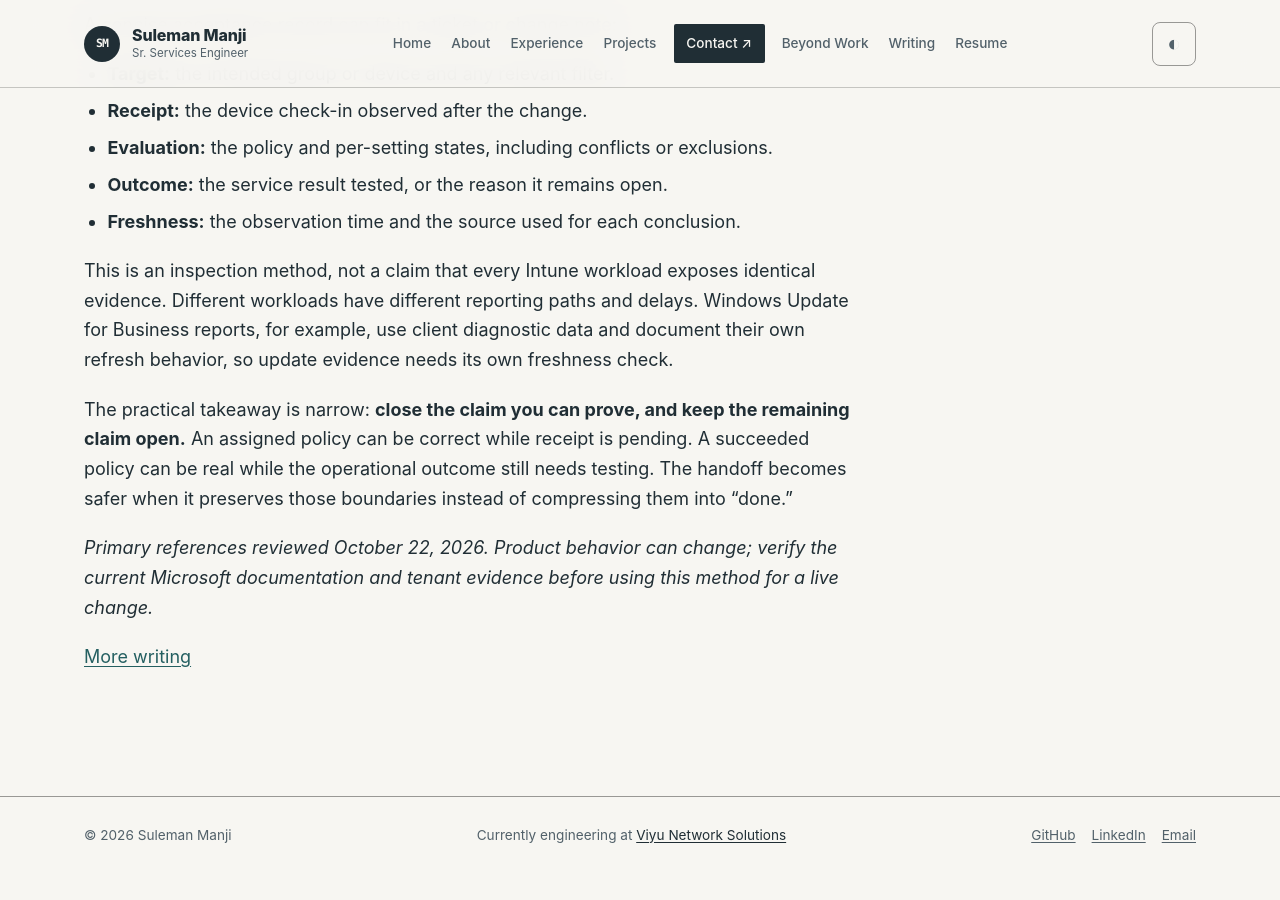
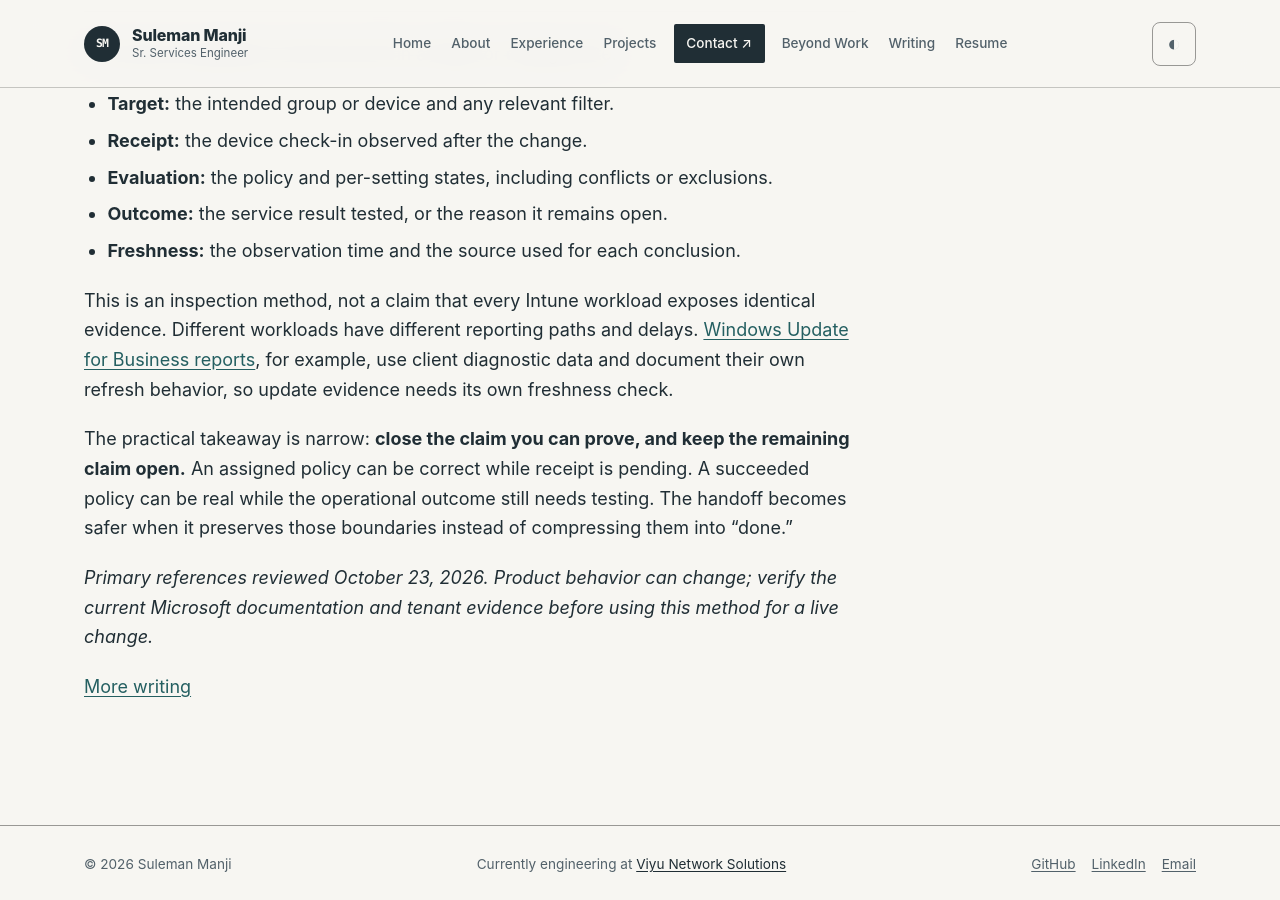
Before and after one commit to ssmanji89/sulemanji-port, a Jekyll site: the page built from notes/intune-policy-verification.md, in a window 1280 px wide and 900 px high, scrolled down 3602 px. Built offline with Jekyll 4.4.1, drawn with Linux system fonts in a browser that asks for light colours; before the commit the page ends 4475 px from its top, so only the background shows below that; some of the changed text lies outside the part shown.

Commit message:
docs: publish intune-policy-verification

```diff
--- a/notes/intune-policy-verification.md
+++ b/notes/intune-policy-verification.md
@@ -42,7 +42,7 @@
 
 ## A current status needs a current timestamp
 
-The timestamp is part of the evidence, not decoration. Microsoft Graph exposes `lastSyncDateTime` on the Intune `managedDevice` resource as the last successful Intune sync. A compliant or successful state without its observation time can describe an earlier environment.
+The timestamp is part of the evidence, not decoration. Microsoft Graph exposes `lastSyncDateTime` on the Intune [`managedDevice` resource](https://learn.microsoft.com/en-us/graph/api/resources/intune-devices-manageddevice?view=graph-rest-1.0) as the last successful Intune sync. A compliant or successful state without its observation time can describe an earlier environment.
 
 Microsoft’s [compliance reporting guidance](https://learn.microsoft.com/en-us/intune/device-security/compliance/monitor-policy) explains that reports reflect the most recently known state from device check-in. It also identifies cases where a shared device can show the last user’s state, one device can have more than one report entry, and summary views can update at a different time from detailed views.
 
@@ -74,8 +74,8 @@
 - **Outcome:** the service result tested, or the reason it remains open.
 - **Freshness:** the observation time and the source used for each conclusion.
 
-This is an inspection method, not a claim that every Intune workload exposes identical evidence. Different workloads have different reporting paths and delays. Windows Update for Business reports, for example, use client diagnostic data and document their own refresh behavior, so update evidence needs its own freshness check.
+This is an inspection method, not a claim that every Intune workload exposes identical evidence. Different workloads have different reporting paths and delays. [Windows Update for Business reports](https://learn.microsoft.com/en-us/windows/deployment/update/wufb-reports-use#data-latency), for example, use client diagnostic data and document their own refresh behavior, so update evidence needs its own freshness check.
 
 The practical takeaway is narrow: **close the claim you can prove, and keep the remaining claim open.** An assigned policy can be correct while receipt is pending. A succeeded policy can be real while the operational outcome still needs testing. The handoff becomes safer when it preserves those boundaries instead of compressing them into “done.”
 
-*Primary references reviewed October 22, 2026. Product behavior can change; verify the current Microsoft documentation and tenant evidence before using this method for a live change.*
+*Primary references reviewed October 23, 2026. Product behavior can change; verify the current Microsoft documentation and tenant evidence before using this method for a live change.*
```
Also changed, not shown: other parts of notes/intune-policy-verification.md (+1 -1 lines).
